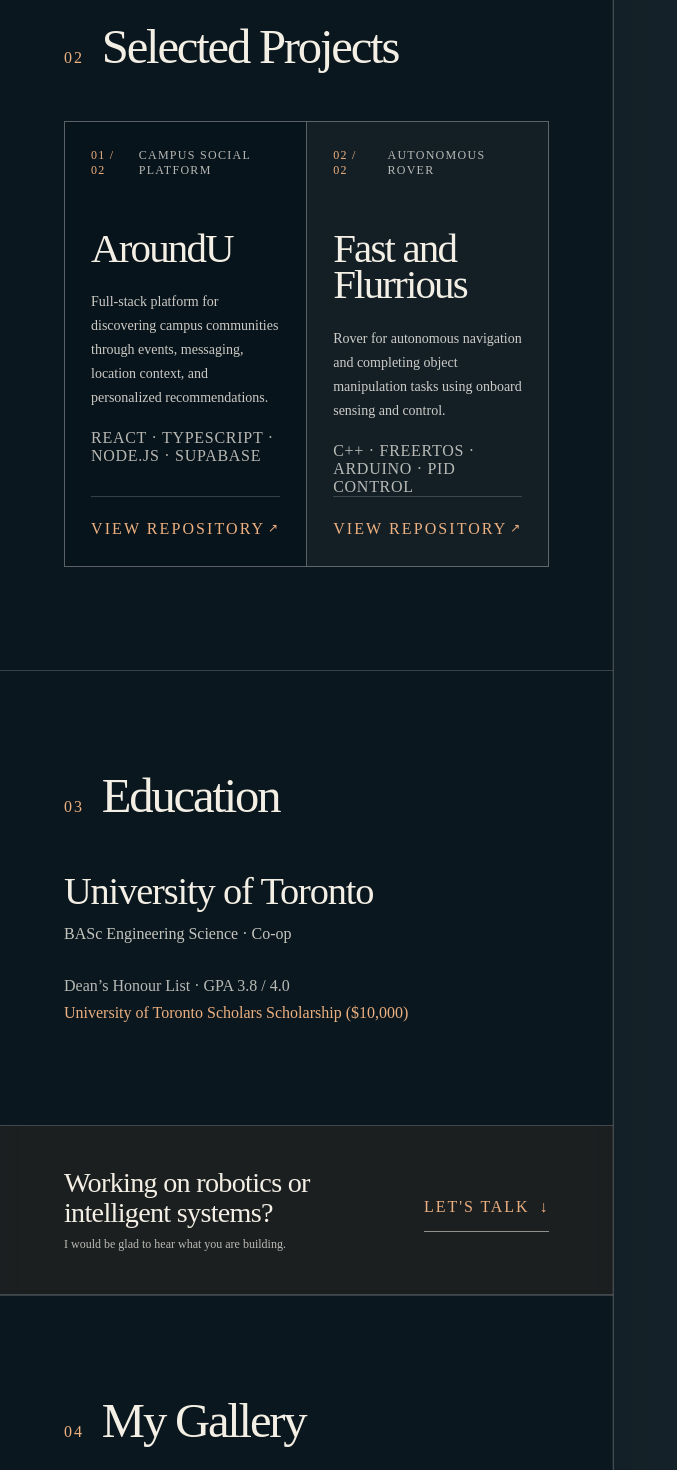
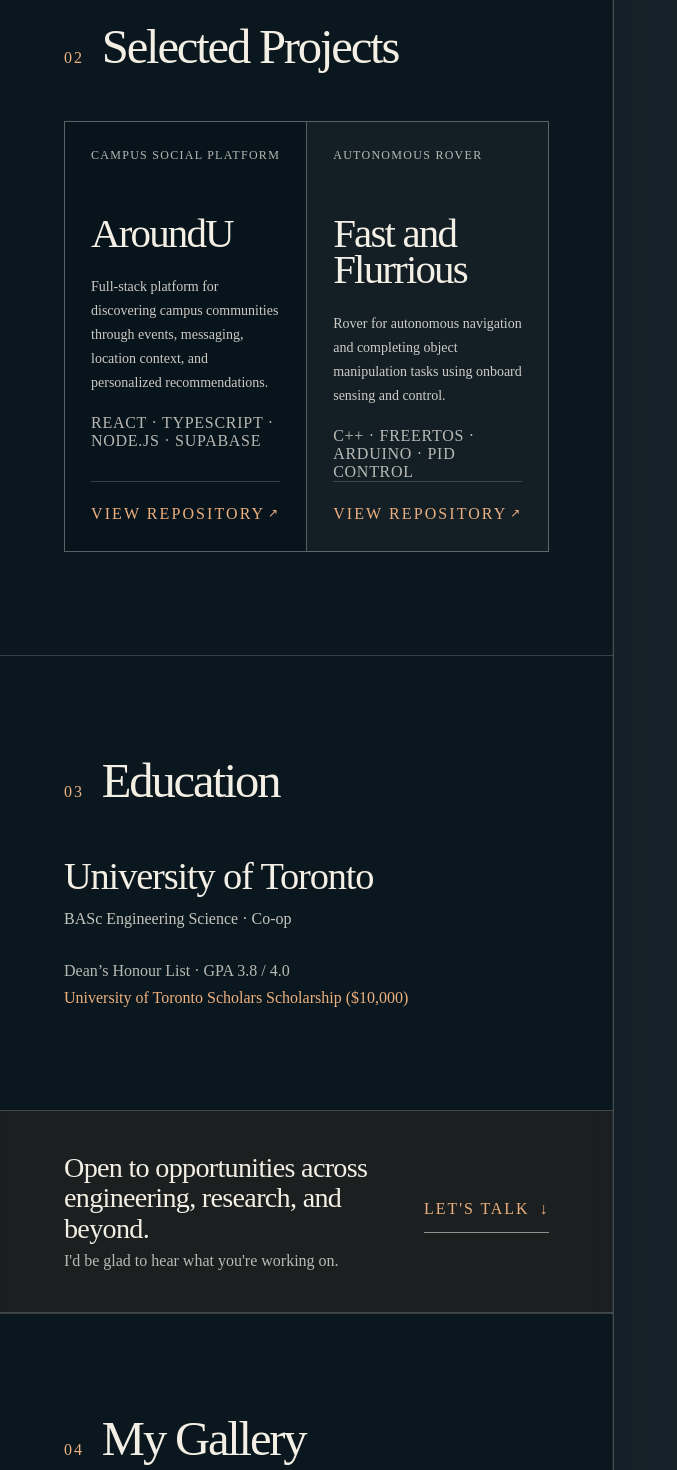
Before and after one commit to Y3EGAN/ReaganPortfolio, a Next.js app: page / in a window 1280 px wide. Shown: the part 2002-3472 px from the top of the page, without its empty margins (0-677 px from the left). Built offline with nearby package versions, Linux system fonts and the light colour scheme.

Commit message:
Update contact copy and project labels

```diff
--- a/app/globals.css
+++ b/app/globals.css
@@ -92,7 +92,6 @@ section, footer { scroll-margin-top: 78px; }
 .project-item:nth-child(even) { background: rgba(255,255,255,.035); }
 .project-item:hover { background: rgba(212,106,58,.1); }
 .project-topline { display: flex; align-items: center; justify-content: space-between; gap: 16px; color: var(--muted); font: 650 8px/1.3 var(--mono); letter-spacing: .08em; text-transform: uppercase; }
-.project-topline .project-index { color: var(--sunset-soft); }
 .project-item h3 { margin: 52px 0 0; font-family: var(--display); font-size: clamp(34px, 3.2vw, 48px); font-weight: 500; letter-spacing: -.045em; line-height: .9; }
 .project-item > p:not(.tools) { margin: 24px 0 0; color: rgba(244,241,233,.83); font-size: 14px; line-height: 1.7; }
 .project-item .tools { grid-column: auto; margin-top: 20px; }
@@ -107,7 +106,7 @@ section, footer { scroll-margin-top: 78px; }
 
 .contact-ribbon { padding: 42px clamp(38px, 5vw, 82px); display: flex; align-items: center; justify-content: space-between; gap: 28px; border-top: 1px solid var(--line); border-bottom: 1px solid var(--line); background: rgba(212,106,58,.08); }
 .contact-ribbon p { margin: 0; font-family: var(--display); font-size: clamp(24px, 2.2vw, 31px); font-weight: 500; letter-spacing: -.025em; line-height: 1.08; }
-.contact-ribbon div > span { display: block; margin-top: 8px; color: var(--muted); font-size: 12px; }
+.contact-ribbon div > span { display: block; margin-top: 8px; color: var(--muted); font: 600 11px/1.5 var(--mono); }
 .contact-ribbon a { flex: 0 0 auto; min-height: 44px; padding: 0 0 4px; display: inline-flex; align-items: center; gap: 10px; border-bottom: 1px solid rgba(244,239,229,.55); color: var(--sunset-soft); font: 700 9px var(--mono); letter-spacing: .12em; text-transform: uppercase; transition: color .25s ease, border-color .25s ease; }
 .contact-ribbon a:hover { color: var(--paper); border-color: var(--paper); }
 
--- a/app/page.tsx
+++ b/app/page.tsx
@@ -76,10 +76,9 @@ export default function Home() {
         <section id="projects" className="section-block">
           <SectionTitle number="02">Selected Projects</SectionTitle>
           <div className="project-list">
-            {projects.map((project, index) => (
+            {projects.map((project) => (
               <article className="project-item" key={project.title}>
                 <div className="project-topline">
-                  <span className="project-index" aria-hidden="true">0{index + 1} / 0{projects.length}</span>
                   <span>{project.type}</span>
                 </div>
                 <h3>{project.title}</h3>
@@ -103,8 +102,8 @@ export default function Home() {
 
         <aside className="contact-ribbon" aria-label="Contact Reagan">
           <div>
-            <p>Working on robotics or intelligent systems?</p>
-            <span>I would be glad to hear what you are building.</span>
+            <p>Open to opportunities across engineering, research, and beyond.</p>
+            <span>I&apos;d be glad to hear what you&apos;re working on.</span>
           </div>
           <a href="#contact">Let&apos;s talk <span aria-hidden="true">↓</span></a>
         </aside>
```
